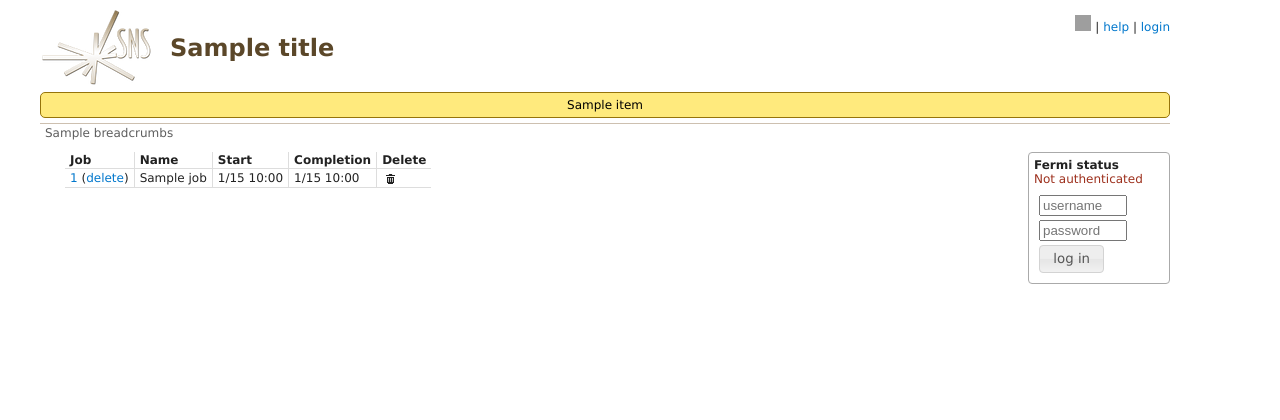
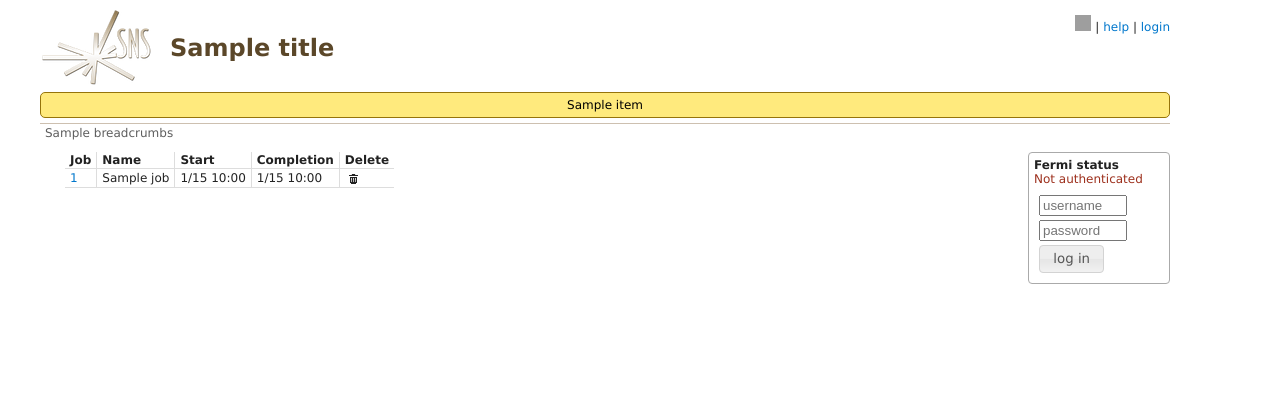
Before and after one commit to serena617/reduction_service, a Django app: template templates/remote/query_remote_jobs.html in a window 1280 px wide. Shown: the top 420 px of the page. Run offline with Django 3.2, Linux system fonts and the light colour scheme; the template is opened without the code that fills it: most values are stand-ins (such as "Sample title", 1, 10 or a date in 2020); some libraries are stand-ins or nearby versions; grey boxes are pictures that could not be loaded.

Commit message:
remove old link

```diff
--- a/templates/remote/query_remote_jobs.html
+++ b/templates/remote/query_remote_jobs.html
@@ -19,8 +19,7 @@ Please use the form on this page.
   <tbody>
   {% for job in status_data|dictsort:"ID" %}
     <tr class="{% if forloop.counter|divisibleby:2 %}even{% else %}odd{% endif %}">
-      <td><a href="{% url 'remote_job_details' job.ID%}">{{ job.ID }}</a>
-          (<a href="{% url 'remote_stop_transaction' job.TransID %}?back_url={{ back_url }}">delete</a>)</td>
+      <td><a href="{% url 'remote_job_details' job.ID%}">{{ job.ID }}</a></td>
       <td>{{ job.JobName }}</td>
       <td>{{ job.StartDate|date:"n/d H:i" }}</td>
       <td>{{ job.CompletionDate|date:"n/d H:i" }}</td>
```
